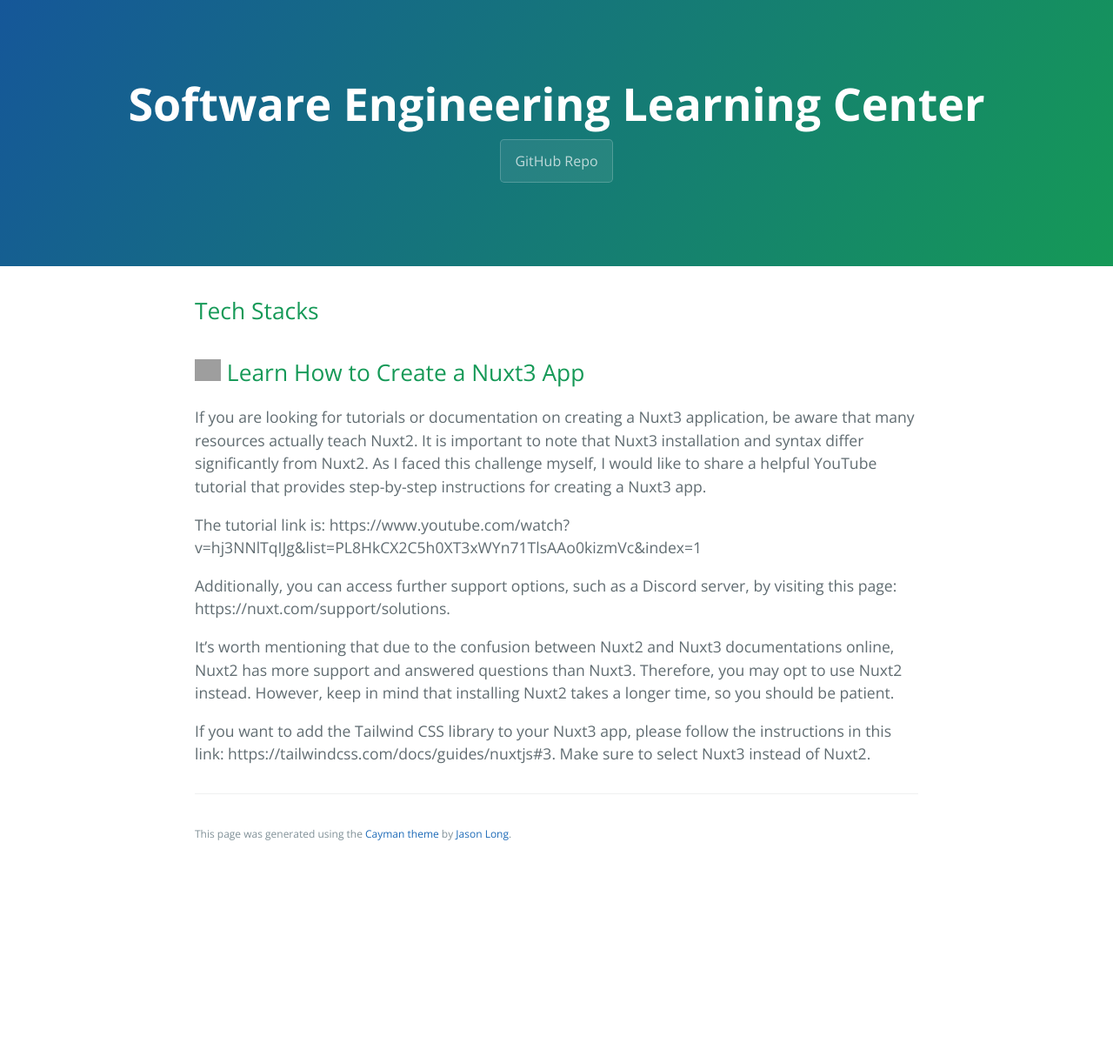
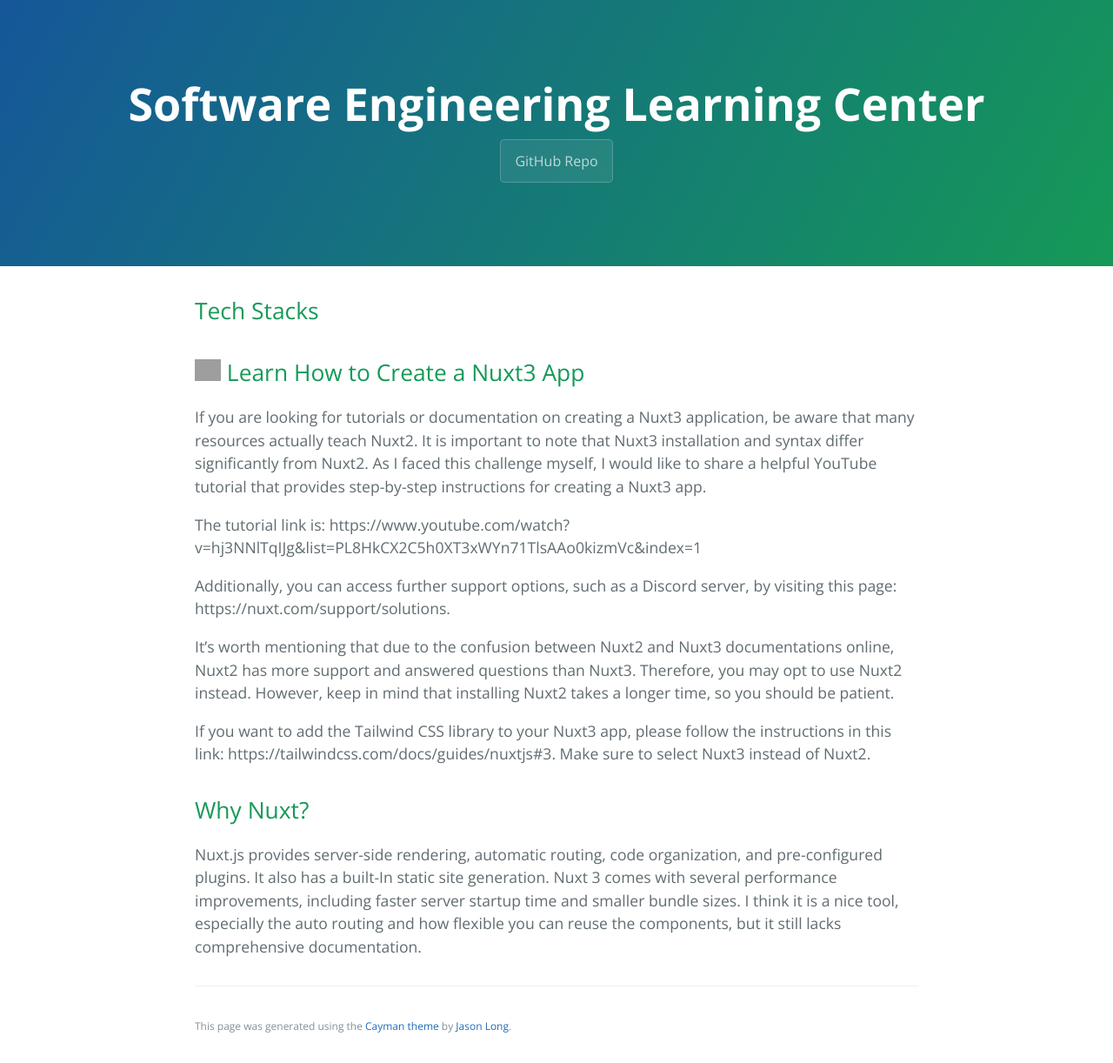
Before and after one commit to learning-software-engineering/learning-software-engineering.github.io, a Jekyll site: the page built from Topics/Tech_Stacks.md, in a window 1280 px wide. Shown: the whole page at 87% size. Built offline with Jekyll 4.4.1, drawn with Linux system fonts in a browser that asks for light colours; our own code applies the rules of GitHub Pages for plain Markdown files; before the commit the page ends 1001 px from its top, so only the background shows below that; grey boxes are pictures that could not be loaded.

Commit message:
Adding "why Nuxt?"

```diff
--- a/Topics/Tech_Stacks.md
+++ b/Topics/Tech_Stacks.md
@@ -12,3 +12,9 @@
 
 If you want to add the Tailwind CSS library to your Nuxt3 app, please follow the instructions in this link: https://tailwindcss.com/docs/guides/nuxtjs#3.
 Make sure to select Nuxt3 instead of Nuxt2.
+
+## Why Nuxt?
+
+Nuxt.js  provides server-side rendering, automatic routing, code organization, and pre-configured plugins. It also has a built-In static site generation.
+Nuxt 3 comes with several performance improvements, including faster server startup time and smaller bundle sizes.
+I think it is a nice tool, especially the auto routing and how flexible you can reuse the components, but it still lacks comprehensive documentation.
```
